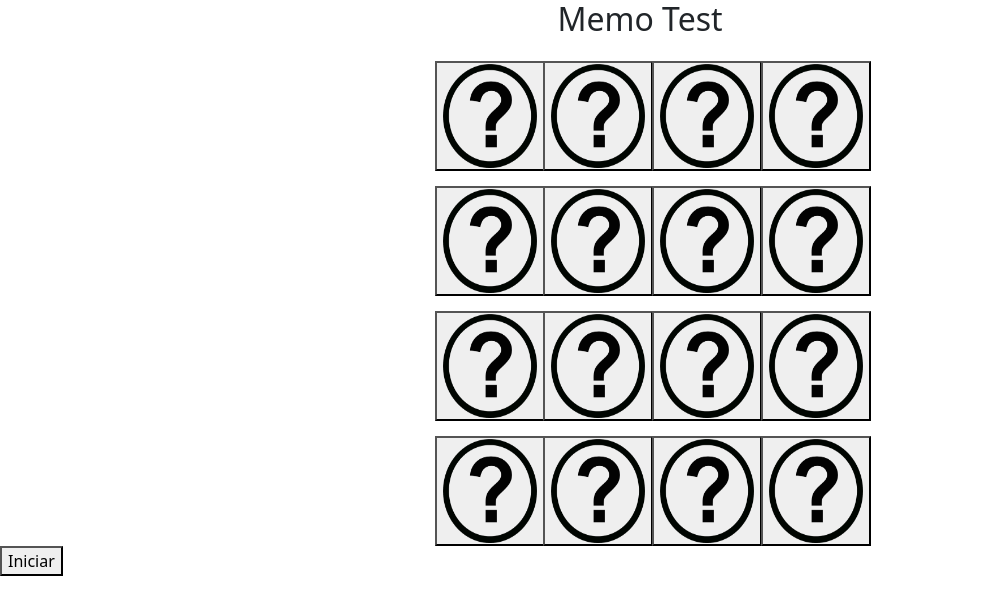
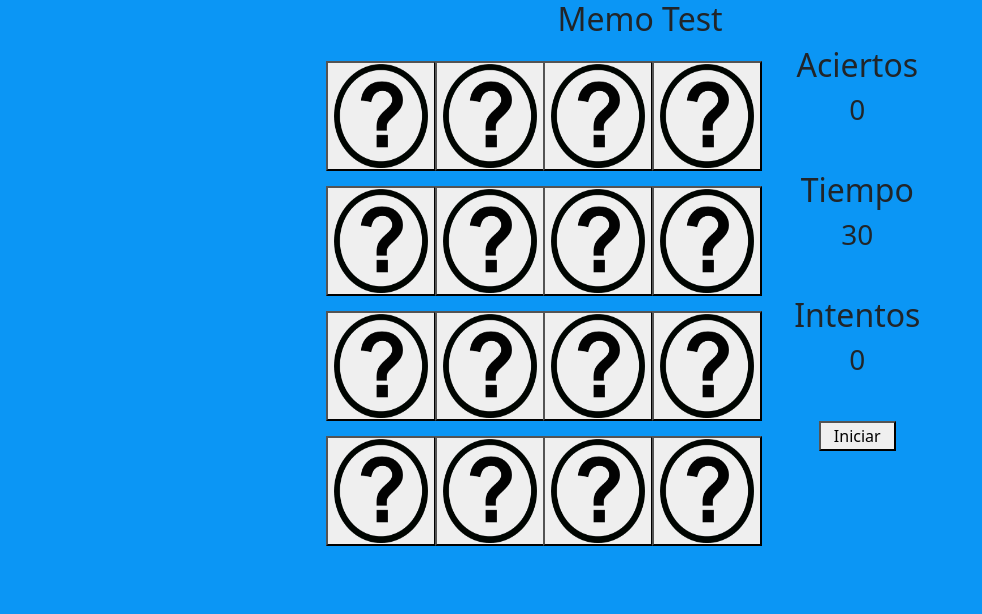
Before and after one commit to TanatosAlado/MemoTest, a plain HTML site: page index.html in a window 1280 px wide. Shown: the whole page, without its empty margins (0-982 px from the left). Drawn offline with nearby package versions, Linux system fonts and the light colour scheme; files whose address does not match are found by name.

Commit message:
aciertos e intentos

```diff
--- a/css/style.css
+++ b/css/style.css
@@ -13,3 +13,21 @@
     width: 100%;
     height: 100%;
 }
+
+.body{
+    /* background: linear-gradient(blue, cyan); */
+    background-color: rgba(11, 150, 245, 3);
+}
+
+.aciertos h2{
+    text-align: center;
+}
+
+.aciertos h3{
+    text-align: center;
+}
+
+.comienzo button{
+    width: 40%;
+    margin-left: 30%;
+}
--- a/index.html
+++ b/index.html
@@ -8,36 +8,54 @@
     <link rel="stylesheet" href="./css/style.css">
     <title>Memo Test</title>
 </head>
-<body onload="iniciar()">
+<body class="body" onload="iniciar()">
     <div>
         <h2 class="titulo">Memo Test</h2>
     </div>
-    <div class="row justify-content-center">
+    <div class="row justify-content-center aciertos">
         <div class="col-sm-1 col-md-1 col-lg-1"><button id="1" onclick="destapar(id)" class="myButton"><img class="imagenes" id="foto1" src="./src/signo.png" alt=""></button></div>
         <div class="col-sm-1 col-md-1 col-lg-1"><button id="2" onclick="destapar(id)" class="myButton"><img class="imagenes" id="foto2" src="./src/signo.png" alt=""></button></div>
         <div class="col-sm-1 col-md-1 col-lg-1"><button id="3" onclick="destapar(id)" class="myButton"><img class="imagenes" id="foto3" src="./src/signo.png" alt=""></button></div>
         <div class="col-sm-1 col-md-1 col-lg-1"><button id="4" onclick="destapar(id)" class="myButton"><img class="imagenes" id="foto4" src="./src/signo.png" alt=""></button></div>
+        <div class="col-sm-2 col-md-2 col-lg-2">
+            <div><h2>Aciertos</h2></div>
+            <div><h3 id="aciertos">0</h3></div>
+        </div>
     </div>
-    <div class="row justify-content-center">
+    <div class="row justify-content-center aciertos">
         <div class="col-sm-1 col-md-1 col-lg-1"><button id="5" onclick="destapar(id)" class="myButton"><img class="imagenes" id="foto5" src="./src/signo.png" alt=""></button></div>
         <div class="col-sm-1 col-md-1 col-lg-1"><button id="6" onclick="destapar(id)" class="myButton"><img class="imagenes" id="foto6" src="./src/signo.png" alt=""></button></div>
         <div class="col-sm-1 col-md-1 col-lg-1"><button id="7" onclick="destapar(id)" class="myButton"><img class="imagenes" id="foto7" src="./src/signo.png" alt=""></button></div>
         <div class="col-sm-1 col-md-1 col-lg-1"><button id="8" onclick="destapar(id)" class="myButton"><img class="imagenes" id="foto8" src="./src/signo.png" alt=""></button></div>
+        <div class="col-sm-2 col-md-2 col-lg-2">
+            <div><h2>Tiempo</h2></div>
+            <div><h3 id="tiempo">30</h3></div>
+        </div>
     </div>
-    <div class="row justify-content-center">
+    <div class="row justify-content-center aciertos">
         <div class="col-sm-1 col-md-1 col-lg-1"><button id="9" onclick="destapar(id)" class="myButton"><img class="imagenes" id="foto9" src="./src/signo.png" alt=""></button></div>
         <div class="col-sm-1 col-md-1 col-lg-1"><button id="10" onclick="destapar(id)" class="myButton"><img class="imagenes" id="foto10" src="./src/signo.png" alt=""></button></div>
         <div class="col-sm-1 col-md-1 col-lg-1"><button id="11" onclick="destapar(id)" class="myButton"><img class="imagenes" id="foto11" src="./src/signo.png" alt=""></button></div>
         <div class="col-sm-1 col-md-1 col-lg-1"><button id="12" onclick="destapar(id)" class="myButton"><img class="imagenes" id="foto12" src="./src/signo.png" alt=""></button></div>
+        <div class="col-sm-2 col-md-2 col-lg-2">
+            <div><h2>Intentos</h2></div>
+            <div><h3 id="intentos">0</h3></div>
+        </div>
     </div>
-    <div class="row justify-content-center">
+    <div class="row justify-content-center aciertos">
         <div class="col-sm-1 col-md-1 col-lg-1"><button id="13" onclick="destapar(id)" class="myButton"><img class="imagenes" id="foto13" src="./src/signo.png" alt=""></button></div>
         <div class="col-sm-1 col-md-1 col-lg-1"><button id="14" onclick="destapar(id)" class="myButton"><img class="imagenes" id="foto14" src="./src/signo.png" alt=""></button></div>
         <div class="col-sm-1 col-md-1 col-lg-1"><button id="15" onclick="destapar(id)" class="myButton"><img class="imagenes" id="foto15" src="./src/signo.png" alt=""></button></div>
         <div class="col-sm-1 col-md-1 col-lg-1"><button id="16" onclick="destapar(id)" class="myButton"><img class="imagenes" id="foto16" src="./src/signo.png" alt=""></button></div>
+        <div class="col-sm-2 col-md-2 col-lg-2 comienzo">
+            <button onclick="iniciar()">Iniciar</button>
+        </div>
     </div>
 
-    <button onclick="iniciar()">Iniciar</button>
+
+
+
+
     <script src="./js/script.js"></script>
 </body>
 </html>
--- a/js/script.js
+++ b/js/script.js
@@ -6,6 +6,7 @@ let opcion2 = "vacio"
 let pieza1 = 0;
 let pieza2 = 0;
 let aciertos = 0;
+let intentos = 0;
 
 
 
@@ -33,18 +34,23 @@ function destapar(id){
 
 function coincidencia(clave1, clave2, pieza1, pieza2){
     if(clave1 == clave2){
-        aciertos ++;
         arrayCompleto[parseInt(pieza1)].bloqueado=true
         arrayCompleto[parseInt(pieza2)].bloqueado=true
         pieza1 = 0;
         pieza2 = 0;
         opcion1 = "vacio";
         opcion2 = "vacio";
+        intentos++;
+        let numIntentos = document.getElementById("intentos");
+        numIntentos.innerHTML= intentos;
+        aciertos++;
+        let numAciertos = document.getElementById("aciertos");
+        numAciertos.innerHTML= aciertos;
     }
     else{
         setTimeout(() => {
             restablecer(pieza1, pieza2)
-        }, 1000);
+        }, 650);
     }
 }
 
@@ -63,6 +69,9 @@ function restablecer(pieza1, pieza2){
     pieza2 = 0;
     opcion1 = "vacio"
     opcion2 = "vacio"
+    intentos++;
+    let numIntentos = document.getElementById("intentos");
+    numIntentos.innerHTML= intentos;
 }
 
 function iniciar(){
@@ -82,5 +91,11 @@ function iniciar(){
         ponerImagen.src = ".//src/signo.png";
         opcion1 = "vacio"
         opcion2 = "vacio"
+        intentos=0;
+        let numIntentos = document.getElementById("intentos");
+        numIntentos.innerHTML= intentos;
+        aciertos =0;
+        let numAciertos = document.getElementById("aciertos");
+        numAciertos.innerHTML= aciertos;
     }
 }
```
